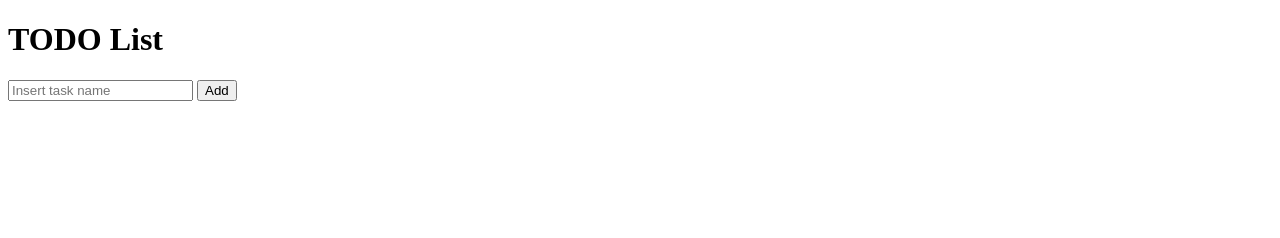
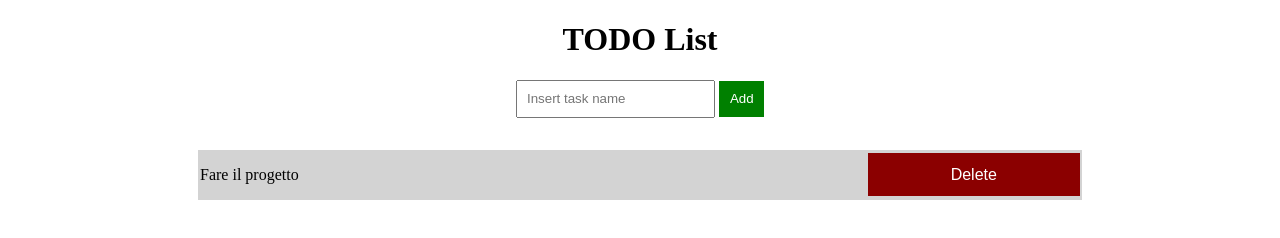
Before and after one commit to MrMax01/S3L3---DOM-Events-Form-Validation-BOM, a plain HTML site: page index.html in a window 1280 px wide. Drawn offline with Linux system fonts and the light colour scheme.

Commit message:
adding style on buttons

```diff
--- a/index.html
+++ b/index.html
@@ -7,21 +7,19 @@
     <title>TODO List</title>
   </head>
   <body>
+    <div class="container">
       <h1>TODO List</h1>
       <form>
-      <input type="text" name="task" id="task-name" placeholder="Insert task name" />
+        <input type="text" name="task" id="task-name" placeholder="Insert task name" required />
         <button>Add</button>
       </form>
       <section>
-      <!-- <div>
+        <div>
           <p>Fare il progetto</p>
           <button class="js-delete-btn">Delete</button>
         </div>
-      <div>
-        <p>Fare il progetto</p>
-        <button class="js-delete-btn">Delete</button>
-      </div> -->
       </section>
+    </div>
 
     <script src="index.js"></script>
   </body>
--- a/style.css
+++ b/style.css
@@ -3,6 +3,49 @@
 *::after {
   box-sizing: border-box;
 }
+
+body {
+  text-align: center;
+}
+
+form button {
+  border: none;
+  background-color: green;
+  color: white;
+  padding: 0.8em;
+}
+form input {
+  padding: 0.7em;
+}
+.container {
+  width: 70%;
+  margin-inline: auto;
+}
 section div p {
   display: inline-block;
+  text-align: left;
+  width: 75%;
 }
+section div button {
+  /* text-align: right; */
+  width: 24%;
+  border: none;
+  padding: 0.8em;
+  background-color: darkred;
+  color: white;
+  font-size: 1rem;
+  margin: 0;
+}
+section div {
+  background-color: lightgray;
+  border-bottom: 1px solid white;
+}
+section div:first-child {
+  margin-top: 2em;
+}
+
+section div button:hover {
+  background-color: white;
+  color: darkred;
+  border: 2px solid darkred;
+}
```
Lines whose indentation alone changed are shown as unchanged.
